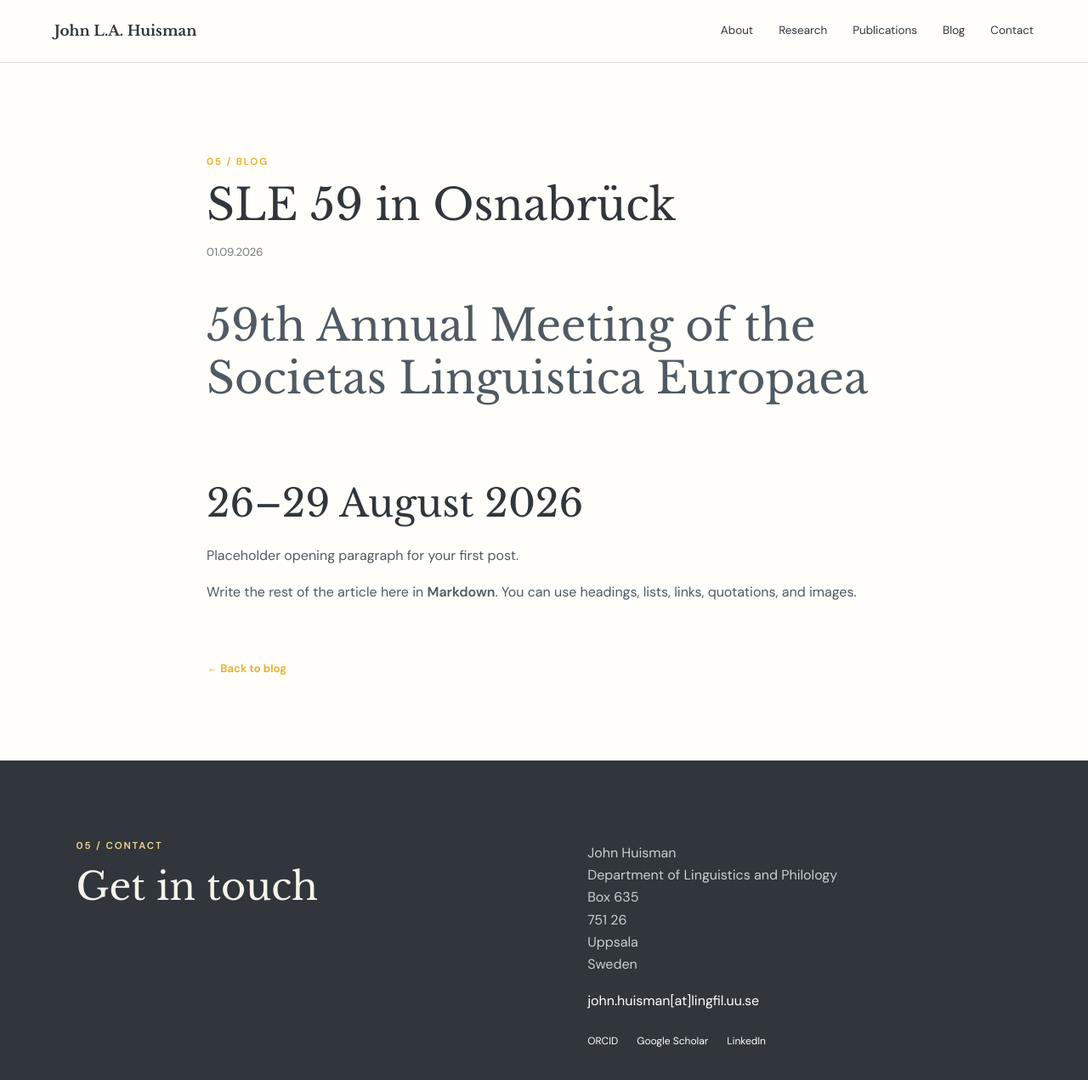
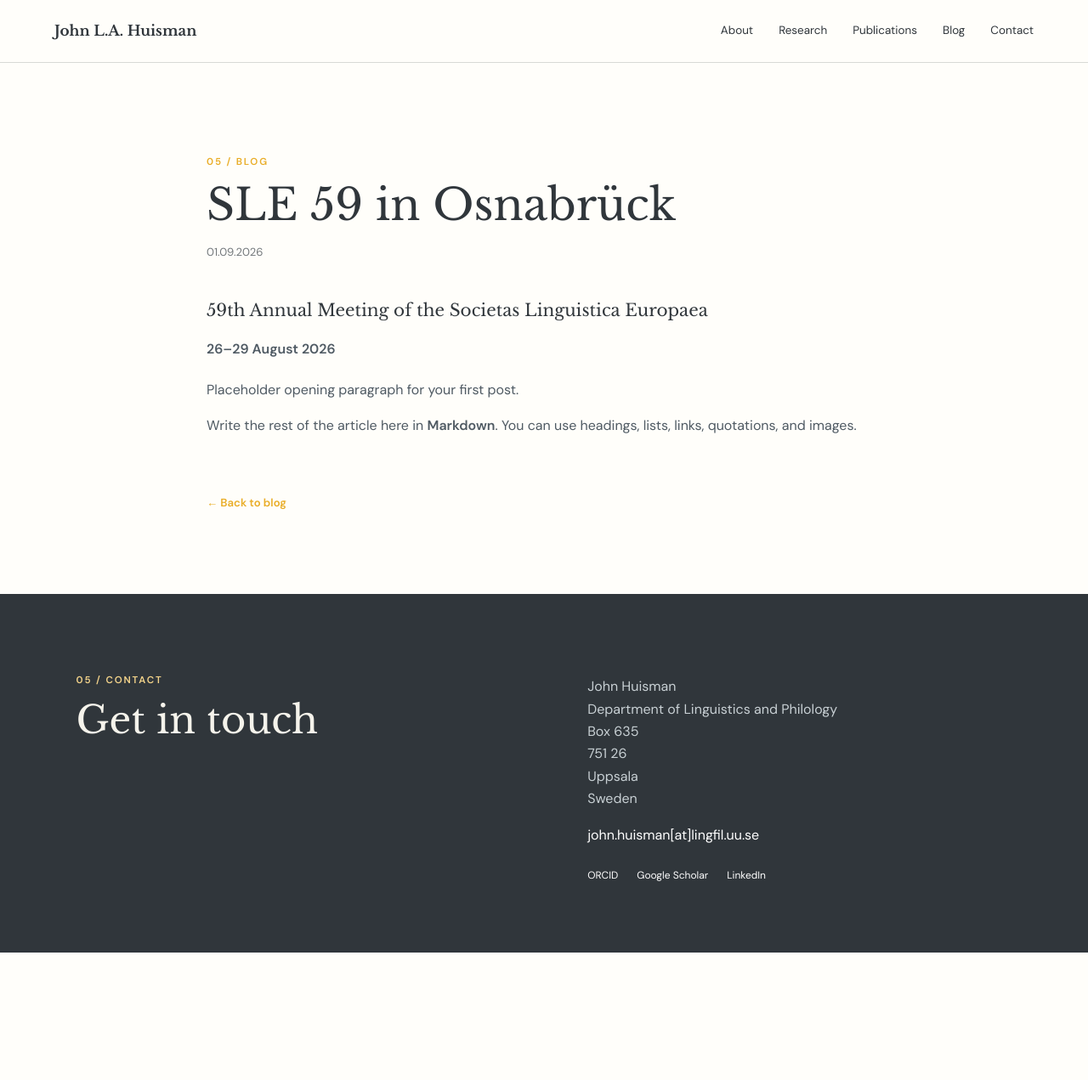
Before and after one commit to jlahuisman/jlahuisman.github.io, a Jekyll site: the page built from _posts/2026-09-01-SLE2026 .md, in a window 1280 px wide and 1316 px high. Shown: the top 1271 px of the window at 85% size. Built offline with Jekyll 4.4.1, drawn with Linux system fonts in a browser that asks for light colours.

```diff
--- a/_posts/2026-09-01-SLE2026 .md
+++ b/_posts/2026-09-01-SLE2026 .md
@@ -2,9 +2,9 @@
 title: "SLE 59 in Osnabrück"
 ---
 
-# 59th Annual Meeting of the Societas Linguistica Europaea
+### 59th Annual Meeting of the Societas Linguistica Europaea
 
-## 26–29 August 2026
+#### 26–29 August 2026
 
 Placeholder opening paragraph for your first post.
 
```
Also changed, not shown: _posts/2026-05-11-CELEA2026.md (+3 -1 lines).
